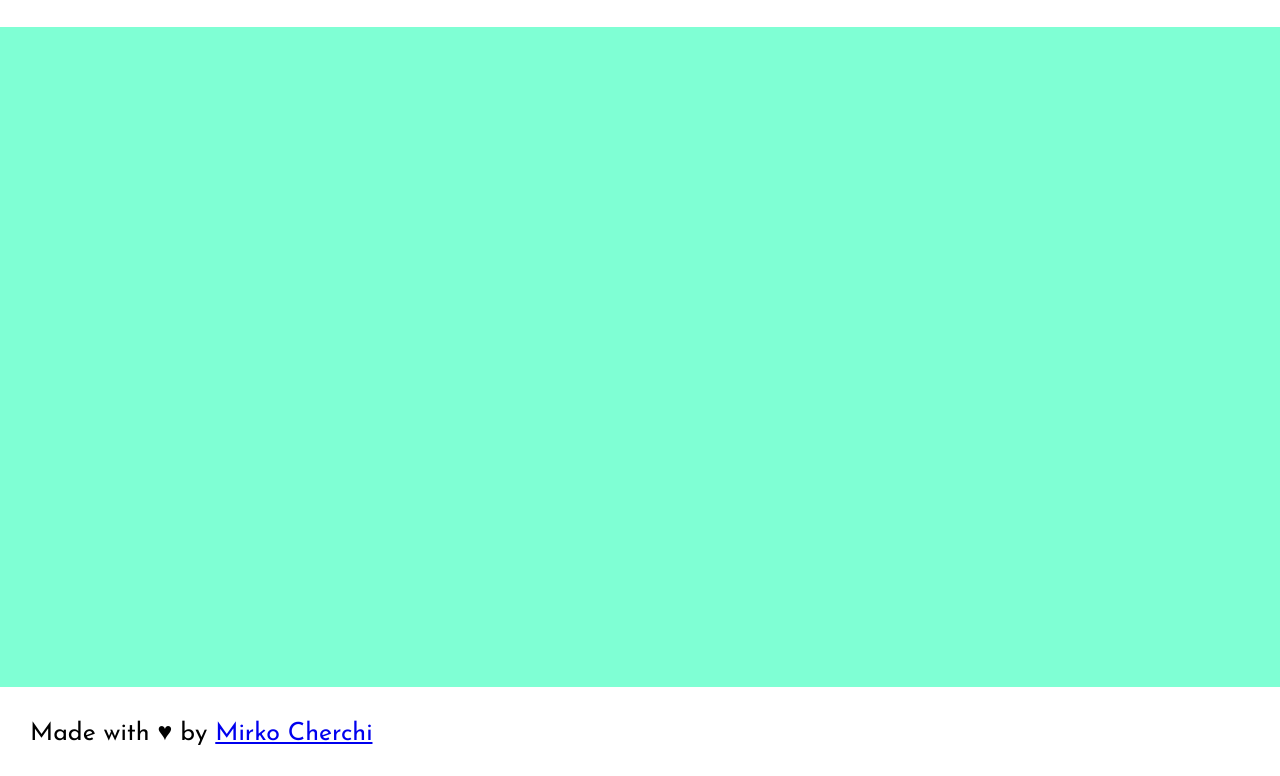
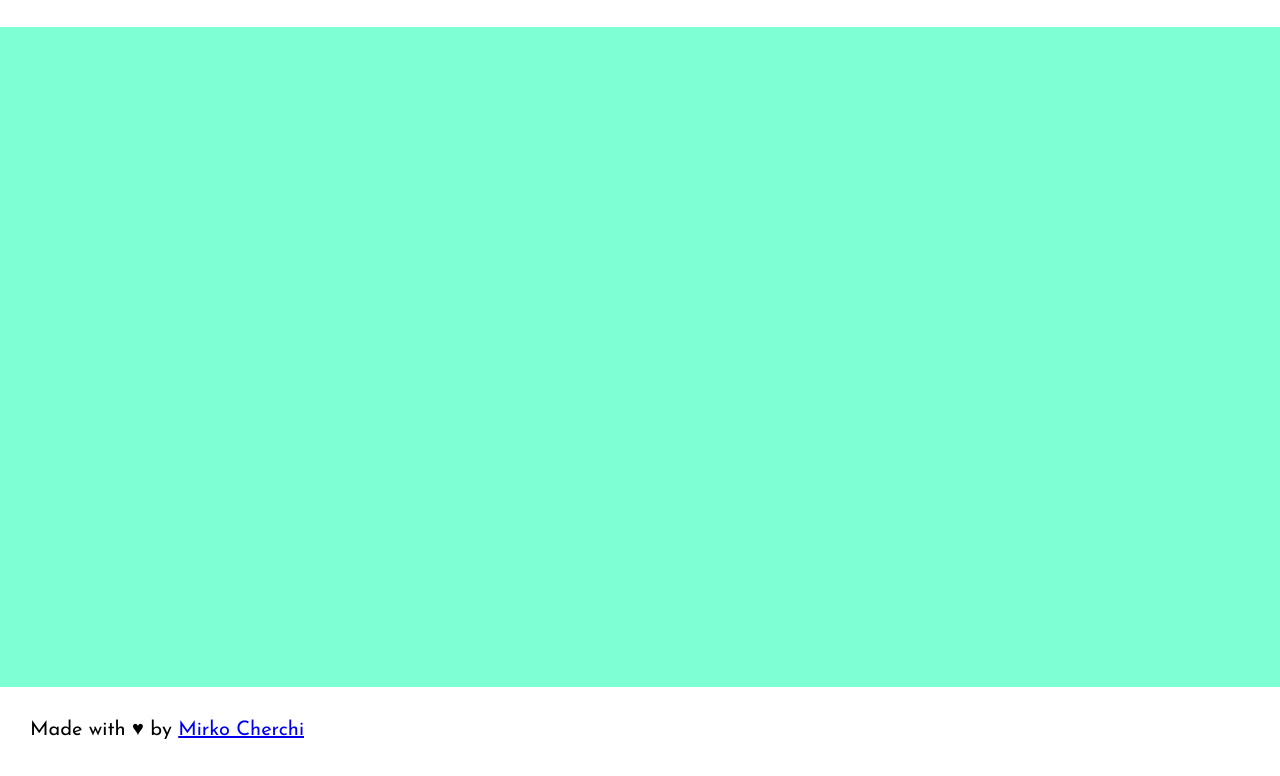
Before and after one commit to MirkoCherchi/js-campominato-dom, a plain HTML site: page index.html in a window 1280 px wide. Shown: the part 87-863 px from the top of the page. Drawn offline with Linux system fonts and the light colour scheme.

Commit message:
feat: my link git hub

```diff
--- a/css/style.css
+++ b/css/style.css
@@ -124,7 +124,7 @@ main{
 }
 
 .created{
-    font-size: 25px;
+    font-size: 20px;
 }
 
 .tit-diff{
--- a/index.html
+++ b/index.html
@@ -49,7 +49,7 @@
 
     <!-- footer -->
     <footer>
-        <span class="created">Made with ♥ by <a href="#">Mirko Cherchi</a></span>
+        <span class="created">Made with ♥ by <a href="https://github.com/MirkoCherchi">Mirko Cherchi</a></span>
 
     </footer>
     <!-- /footer -->
```
